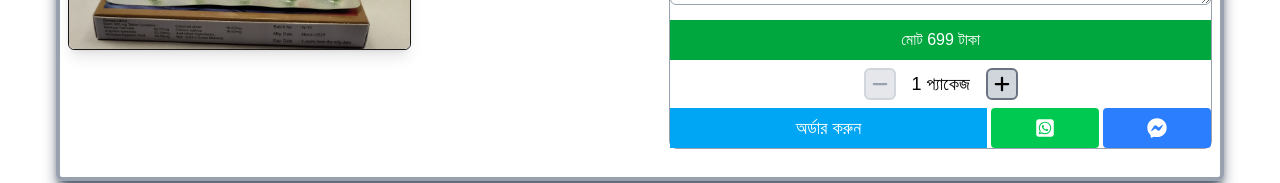
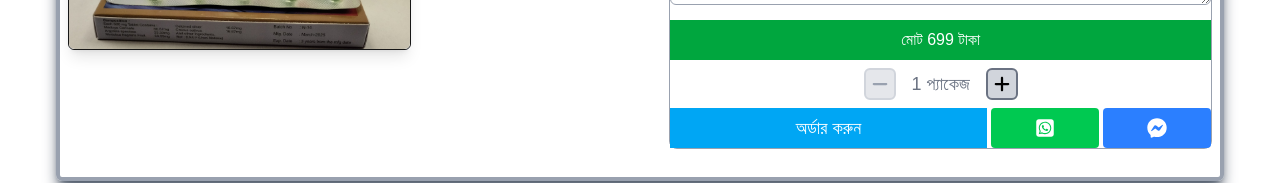
Before and after one commit to sanaullah963/nishad, a Next.js app in the folder client/: page / in a window 1280 px wide. Shown: the part 463-646 px from the top of the page. Built offline with nearby package versions, Linux system fonts and the light colour scheme.

Commit message:
text color

```diff
--- a/client/src/components/ProductDetails.jsx
+++ b/client/src/components/ProductDetails.jsx
@@ -111,7 +111,7 @@ function ProductDetails({ params }) {
                 >
                   <FaMinus />
                 </button>
-                <span className="text-lg"> {count} প্যাকেজ </span>
+                <span className="text-lg text-gray-500"> {count} প্যাকেজ </span>
 
                 <button
                   onClick={plusCounter}
```
